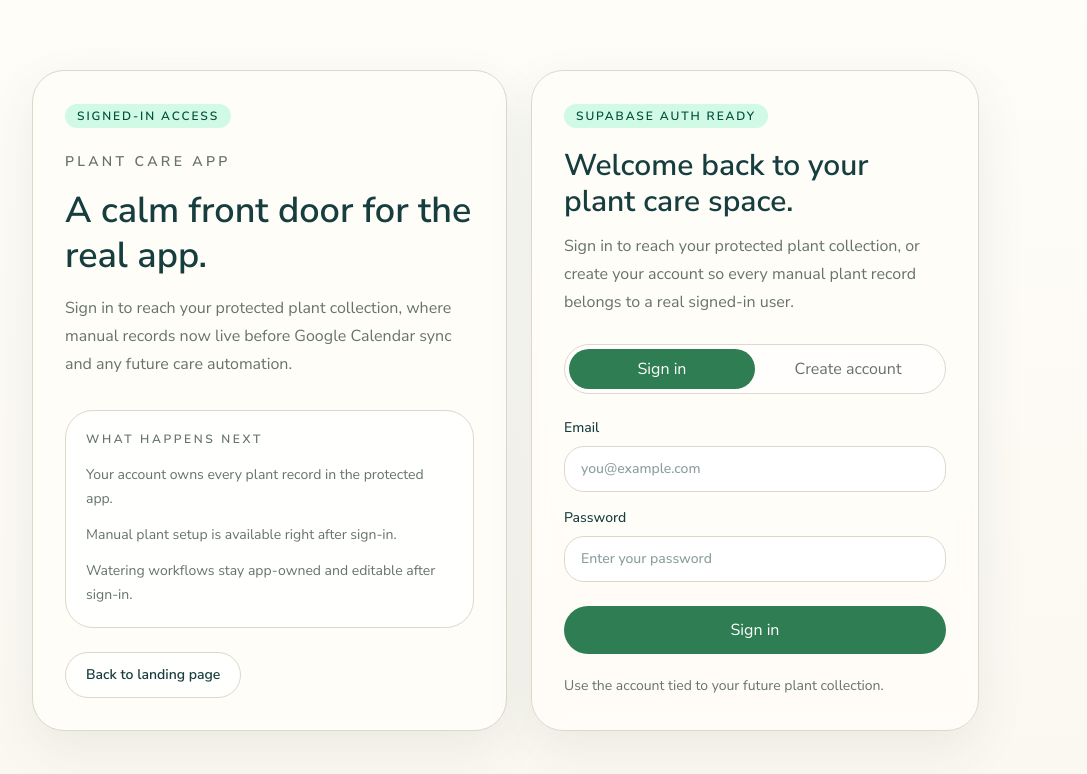
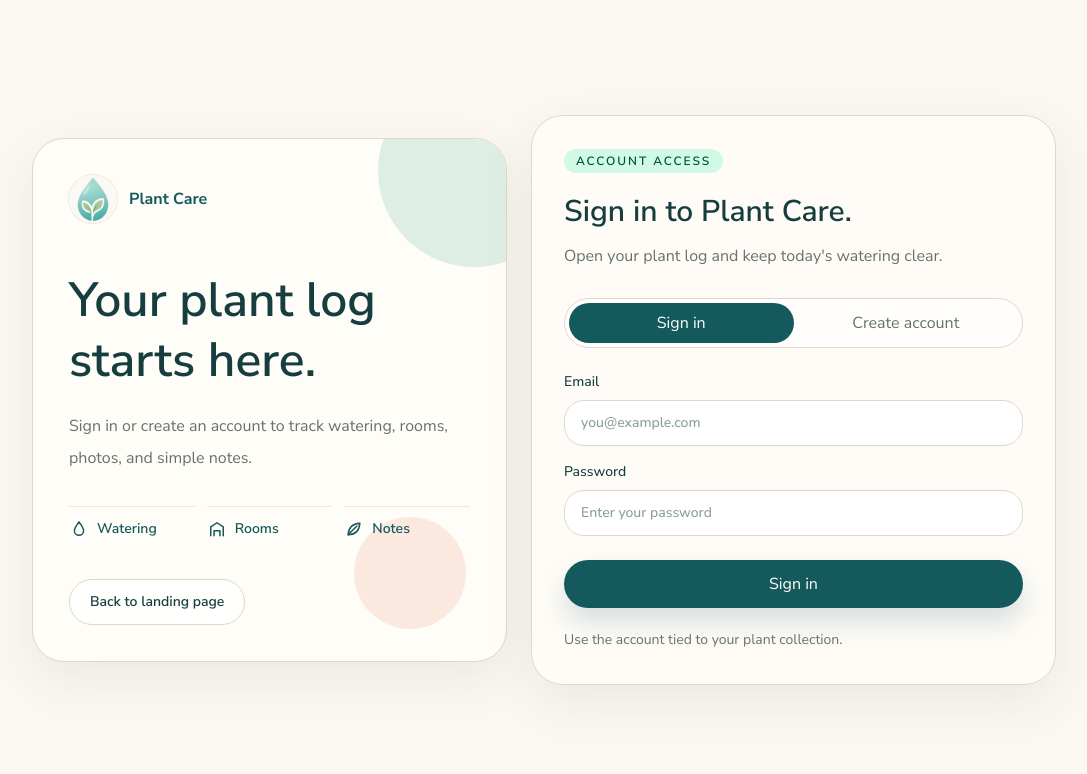
Before and after one commit to Jaksa576/plant-care-app, a Next.js app: page /login in a window 1280 px wide. Shown: the top 774 px of the page, without its empty margins (96-1183 px from the left). Built offline with nearby package versions, Linux system fonts and the light colour scheme; no server answers.

Commit message:
Refresh login page UX

```diff
--- a/src/app/login/page.tsx
+++ b/src/app/login/page.tsx
@@ -1,8 +1,9 @@
+import Image from "next/image";
 import Link from "next/link";
 import { redirect } from "next/navigation";
 
 import { AuthForm } from "@/components/auth-form";
-import { StatusPill } from "@/components/status-pill";
+import { DropletIcon, LeafIcon, RoomIcon } from "@/components/icons";
 import { getAuthState } from "@/lib/auth";
 
 type LoginPageProps = {
@@ -23,38 +24,61 @@ export default async function LoginPage({ searchParams }: LoginPageProps) {
   }
 
   return (
-    <main className="flex min-h-screen items-center justify-center px-4 py-10 sm:px-6">
-      <div className="flex w-full max-w-5xl flex-col gap-6 lg:grid lg:grid-cols-[0.95fr_1.05fr] lg:items-center">
-        <section className="rounded-[2rem] border border-[color:var(--border)] bg-[color:var(--surface-strong)] p-7 shadow-[var(--shadow)] sm:p-8">
-          <StatusPill tone={authState.supabaseConfigured ? "success" : "warning"}>
-            {authState.supabaseConfigured ? "Signed-in access" : "Local setup"}
-          </StatusPill>
-          <p className="mt-6 text-sm font-semibold uppercase tracking-[0.24em] text-[color:var(--muted)]">
-            Plant Care App
-          </p>
-          <h2 className="mt-4 text-3xl font-semibold leading-tight sm:text-4xl">
-            A calm front door for the real app.
-          </h2>
-          <p className="mt-4 text-sm leading-7 text-[color:var(--muted)] sm:text-base">
-            Sign in to reach your protected plant collection, where manual records now live
-            before Google Calendar sync and any future care automation.
-          </p>
+    <main className="flex min-h-screen items-center justify-center overflow-x-hidden bg-[color:var(--background)] px-4 py-8 sm:px-6 lg:px-8">
+      <div className="grid w-full max-w-5xl gap-6 lg:grid-cols-[0.95fr_1.05fr] lg:items-center">
+        <section className="relative overflow-hidden rounded-[2rem] border border-[color:var(--border)] bg-[color:var(--surface-strong)] p-7 shadow-[var(--shadow)] sm:p-9">
+          <div
+            aria-hidden="true"
+            className="absolute -top-16 right-0 h-48 w-48 rounded-full bg-[color:var(--accent-soft)] sm:-right-16"
+          />
+          <div
+            aria-hidden="true"
+            className="absolute bottom-8 right-10 hidden h-28 w-28 rounded-full bg-[color:var(--clay)]/70 sm:block"
+          />
 
-          <div className="mt-8 rounded-[1.75rem] border border-[color:var(--border)] bg-white/80 p-5">
-            <p className="text-xs font-semibold uppercase tracking-[0.22em] text-[color:var(--muted)]">
-              What happens next
+          <div className="relative">
+            <Link href="/" className="inline-flex items-center gap-3" aria-label="Plant Care home">
+              <span className="flex h-12 w-12 shrink-0 items-center justify-center overflow-hidden rounded-full bg-[color:var(--surface-strong)] ring-1 ring-[color:var(--border-soft)]">
+                <Image
+                  src="/brand/plant-care-approved-icon-square-1024.png"
+                  alt=""
+                  width={48}
+                  height={48}
+                  className="h-full w-full object-cover"
+                  priority
+                />
+              </span>
+              <span className="text-base font-bold text-[color:var(--accent-ink)]">
+                Plant Care
+              </span>
+            </Link>
+
+            <h2 className="mt-10 max-w-lg text-4xl font-semibold leading-tight sm:text-5xl">
+              Your plant log starts here.
+            </h2>
+            <p className="mt-5 max-w-md text-base leading-8 text-[color:var(--muted)]">
+              Sign in or create an account to track watering, rooms, photos, and simple
+              notes.
             </p>
-            <ul className="mt-4 space-y-3 text-sm leading-6 text-[color:var(--muted)]">
-              <li>Your account owns every plant record in the protected app.</li>
-              <li>Manual plant setup is available right after sign-in.</li>
-              <li>Watering workflows stay app-owned and editable after sign-in.</li>
-            </ul>
-          </div>
 
-          <div className="mt-6">
+            <div className="mt-8 grid gap-3 text-sm font-semibold text-[color:var(--accent-ink)] sm:grid-cols-3">
+              <div className="flex items-center gap-2 border-t border-[color:var(--border-soft)] pt-3">
+                <DropletIcon className="h-5 w-5" />
+                Watering
+              </div>
+              <div className="flex items-center gap-2 border-t border-[color:var(--border-soft)] pt-3">
+                <RoomIcon className="h-5 w-5" />
+                Rooms
+              </div>
+              <div className="flex items-center gap-2 border-t border-[color:var(--border-soft)] pt-3">
+                <LeafIcon className="h-5 w-5" />
+                Notes
+              </div>
+            </div>
+
             <Link
               href="/"
-              className="inline-flex items-center justify-center rounded-full border border-[color:var(--border)] bg-white/80 px-5 py-3 text-sm font-semibold text-[color:var(--foreground)] transition hover:bg-[color:var(--accent-soft)]"
+              className="mt-10 inline-flex min-h-[var(--tap-target)] items-center justify-center rounded-full border border-[color:var(--border)] bg-white/80 px-5 py-3 text-sm font-semibold text-[color:var(--foreground)] transition hover:bg-[color:var(--accent-soft)]"
             >
               Back to landing page
             </Link>
--- a/src/components/auth-form.tsx
+++ b/src/components/auth-form.tsx
@@ -24,7 +24,7 @@ type AuthFormProps = {
 const signedOutFeedback: FeedbackState = {
   tone: "success",
   title: "Signed out",
-  message: "You have been signed out and the app is locked again until you sign back in.",
+  message: "You are signed out. Sign in again when you are ready.",
 };
 
 const missingEnvFeedback: FeedbackState = {
@@ -153,24 +153,27 @@ export function AuthForm({
   const isDisabled = isSubmitting || !supabaseConfigured;
 
   return (
-    <div className="w-full max-w-md rounded-[2rem] border border-[color:var(--border)] bg-[color:var(--surface)] p-6 shadow-[var(--shadow)] backdrop-blur sm:p-8">
+    <div className="w-full rounded-[2rem] border border-[color:var(--border)] bg-[color:var(--surface)] p-6 shadow-[var(--shadow)] backdrop-blur sm:p-8">
       <StatusPill tone={supabaseConfigured ? "success" : "warning"}>
-        {supabaseConfigured ? "Supabase auth ready" : "Supabase setup needed"}
+        {supabaseConfigured ? "Account access" : "Supabase setup needed"}
       </StatusPill>
 
-      <h1 className="mt-5 text-3xl font-semibold">Welcome back to your plant care space.</h1>
+      <h1 className="mt-5 text-3xl font-semibold leading-tight">
+        {mode === "sign-in" ? "Sign in to Plant Care." : "Create your Plant Care account."}
+      </h1>
       <p className="mt-3 text-sm leading-7 text-[color:var(--muted)] sm:text-base">
-        Sign in to reach your protected plant collection, or create your account so every
-        manual plant record belongs to a real signed-in user.
+        {mode === "sign-in"
+          ? "Open your plant log and keep today's watering clear."
+          : "Start a private plant log for watering, rooms, photos, and notes."}
       </p>
 
       <div className="mt-7 grid grid-cols-2 rounded-full border border-[color:var(--border)] bg-white/70 p-1">
         <button
           type="button"
           onClick={() => setMode("sign-in")}
-          className={`rounded-full px-4 py-2 text-sm font-semibold transition ${
+          className={`rounded-full px-2 py-2 text-sm font-semibold whitespace-nowrap transition sm:px-4 ${
             mode === "sign-in"
-              ? "bg-[color:var(--accent)] text-white"
+              ? "bg-[color:var(--accent-ink)] text-white"
               : "text-[color:var(--muted)] hover:bg-[color:var(--accent-soft)]"
           }`}
         >
@@ -179,9 +182,9 @@ export function AuthForm({
         <button
           type="button"
           onClick={() => setMode("sign-up")}
-          className={`rounded-full px-4 py-2 text-sm font-semibold transition ${
+          className={`rounded-full px-2 py-2 text-sm font-semibold whitespace-nowrap transition sm:px-4 ${
             mode === "sign-up"
-              ? "bg-[color:var(--accent)] text-white"
+              ? "bg-[color:var(--accent-ink)] text-white"
               : "text-[color:var(--muted)] hover:bg-[color:var(--accent-soft)]"
           }`}
         >
@@ -204,7 +207,7 @@ export function AuthForm({
             autoComplete="email"
             value={email}
             onChange={(event) => setEmail(event.target.value)}
-            className="rounded-[1.25rem] border border-[color:var(--border)] bg-white px-4 py-3 text-base outline-none transition focus:border-[color:var(--accent)]"
+            className="rounded-[1.25rem] border border-[color:var(--border)] bg-white px-4 py-3 text-base outline-none transition focus:border-[color:var(--accent-ink)]"
             placeholder="you@example.com"
             disabled={isDisabled}
             required
@@ -218,7 +221,7 @@ export function AuthForm({
             autoComplete={mode === "sign-in" ? "current-password" : "new-password"}
             value={password}
             onChange={(event) => setPassword(event.target.value)}
-            className="rounded-[1.25rem] border border-[color:var(--border)] bg-white px-4 py-3 text-base outline-none transition focus:border-[color:var(--accent)]"
+            className="rounded-[1.25rem] border border-[color:var(--border)] bg-white px-4 py-3 text-base outline-none transition focus:border-[color:var(--accent-ink)]"
             placeholder={mode === "sign-in" ? "Enter your password" : "Choose a secure password"}
             disabled={isDisabled}
             required
@@ -228,7 +231,7 @@ export function AuthForm({
         <button
           type="submit"
           disabled={isDisabled}
-          className="mt-2 inline-flex items-center justify-center rounded-full bg-[color:var(--accent)] px-5 py-3 text-sm font-semibold text-white transition hover:opacity-95 disabled:cursor-not-allowed disabled:opacity-60"
+          className="mt-2 inline-flex min-h-[var(--tap-target)] items-center justify-center rounded-full bg-[color:var(--accent-ink)] px-5 py-3 text-sm font-semibold text-white shadow-[0_14px_28px_rgba(20,90,93,0.18)] transition hover:opacity-95 disabled:cursor-not-allowed disabled:opacity-60"
         >
           {isSubmitting
             ? mode === "sign-in"
@@ -242,8 +245,8 @@ export function AuthForm({
 
       <p className="mt-5 text-sm leading-6 text-[color:var(--muted)]">
         {mode === "sign-in"
-          ? "Use the account tied to your future plant collection."
-          : "If email confirmation is enabled in Supabase, you will confirm first and then sign in."}
+          ? "Use the account tied to your plant collection."
+          : "If email confirmation is on, check your inbox before signing in."}
       </p>
     </div>
   );
```
Also changed, not shown: 2 other files (tests, documents, lock files or other folders).
